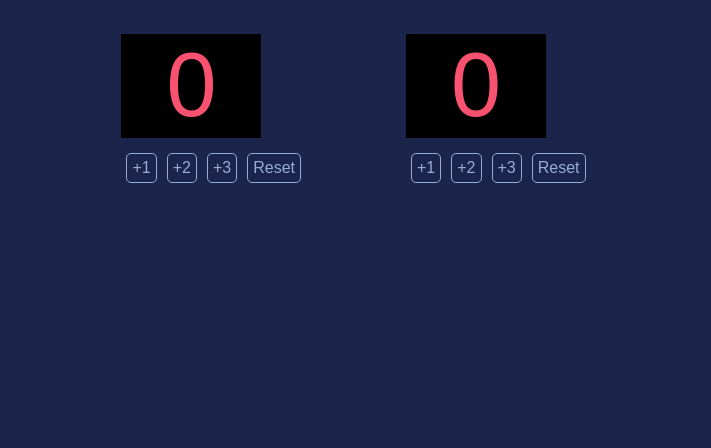
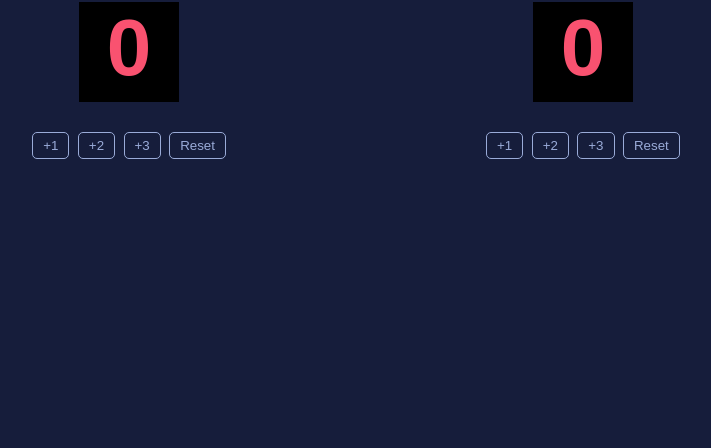
Before and after one commit to ImLJS/100DaysOfCode, a plain HTML site: page Day 7 - Basketball Scorecard/index.html in a window 1280 px wide. Shown: the part 352-800 px from the top of the page, without its empty margins (284-995 px from the left). Drawn offline with Linux system fonts and the light colour scheme; a web font is replaced by a local one.

Commit message:
Day 7 - Basketball Scorecard

```diff
--- a/Day 7 - Basketball Scorecard/index.html
+++ b/Day 7 - Basketball Scorecard/index.html
@@ -10,33 +10,45 @@
 </head>
 <body>
 
-    <div class="container">
-        <div class="score-card">
-            <h3>HOME</h3>
-            <div class="score-board">
-                <div>
-                    0
-                </div>
-            </div>
-            <div class="score-points">
-                <div class="points">+1</div>
-                <div class="points">+2</div>
-                <div class="points">+3</div>
-                <div class="points">Reset</div>
-            </div>
-        </div>
-        <div class="score-card">
-            <h3>GUEST</h3>
-            <div class="score-board">0</div>
-            <div class="score-points">
-                <div class="points">+1</div>
-                <div class="points">+2</div>
-                <div class="points">+3</div>
-                <div class="points">Reset</div>
-            </div>
+    <main class="container">
 
-        </div>
-    </div>
+		<!-- Home Start -->
+		<div class="home">
+			<h3>HOME</h3>
+			<div class="scoreboard-home">
+				<h2 id="home-score">0</h2>
+			</div>
+
+			<!-- Buttons -->
+			<div class="buttons">
+				<button class="plusone-btn" id="home-score-btn-1">+1</button>
+				<button class="plustwo-btn" id="home-score-btn-2">+2</button>
+				<button class="plusthree-btn" id="home-score-btn-3">+3</button>
+				<button class="reset-btn" id="reset-home-score">Reset</button>
+			</div>
+		</div>
+
+		<!-- Home End -->
+
+		<!-- Guest Start -->
+		<div class="guest">
+			<h3>GUEST</h3>
+			<div class="scoreboard-guest">
+				<h2 id="guest-score">0</h2>
+			</div>
+
+			<!-- Buttons -->
+			<div class="buttons">
+				<button class="plusone-btn" id="guest-score-btn-1">+1</button>
+				<button class="plustwo-btn" id="guest-score-btn-2">+2</button>
+				<button class="plusthree-btn" id="guest-score-btn-3">+3</button>
+				<button class="reset-btn" id="reset-guest-score">Reset</button>
+			</div>
+		</div>
+
+		<!-- Guest End -->
+
+	</main>
 
     <script src="script.js"></script>
 </body>
--- a/Day 7 - Basketball Scorecard/script.js
+++ b/Day 7 - Basketball Scorecard/script.js
@@ -0,0 +1,45 @@
+
+let homeScore = document.getElementById("home-score");
+let guestScore = document.getElementById("guest-score");
+
+let homeAdd1 = document.getElementById("home-score-btn-1");
+let homeAdd2 = document.getElementById("home-score-btn-2");
+let homeAdd3 = document.getElementById("home-score-btn-3");
+let homeReset = document.getElementById("reset-home-score");
+
+let guestAdd1 = document.getElementById("guest-score-btn-1");
+let guestAdd2 = document.getElementById("guest-score-btn-2");
+let guestAdd3 = document.getElementById("guest-score-btn-3");
+let guestReset = document.getElementById("reset-guest-score");
+
+homeAdd1.addEventListener("click", () => {
+    homeScore.textContent = parseInt(homeScore.textContent) + 1;
+})
+
+homeAdd2.addEventListener("click", () => {
+    homeScore.textContent = parseInt(homeScore.textContent) + 2;
+})
+
+homeAdd3.addEventListener("click", () => {
+    homeScore.textContent = parseInt(homeScore.textContent) + 3;
+})
+
+homeReset.addEventListener("click", () => {
+    homeScore.textContent = 0;
+})
+
+guestAdd1.addEventListener("click", () => {
+    guestScore.textContent = parseInt(guestScore.textContent) + 1;
+})
+
+guestAdd2.addEventListener("click", () => {
+    guestScore.textContent = parseInt(guestScore.textContent) + 2;
+})
+
+guestAdd3.addEventListener("click", () => {
+    guestScore.textContent = parseInt(guestScore.textContent) + 3;
+})
+
+guestReset.addEventListener("click", () => {
+    guestScore.textContent = 0;
+})
--- a/Day 7 - Basketball Scorecard/style.css
+++ b/Day 7 - Basketball Scorecard/style.css
@@ -1,49 +1,61 @@
-body {
+
+
+*{
     margin: 0;
-    background: #1B244A;
+    padding: 0;
     font-family: 'Cursed Timer ULiL', sans-serif;
-
+    box-sizing: border-box;
+    background: #161d3b;
 }
 
-.container {
+.container{
+    width: 100%;
+    height: 100vh;
     display: flex;
     justify-content: center;
     align-items: center;
-    height: 100vh;
+}
+
+.home, .guest{
+    /* border: 1px solid white; */
+    display: flex;
+    flex-direction: column;
+    align-items: center;
+    padding: 8em;
 }
 
 h3{
     color: white;
-    text-align: center;
-    font-size: 2.5rem;
+    font-size: 40px;
 }
 
-.score-card{
-    margin: 50px;
+.plusone-btn,
+.plustwo-btn,
+.plusthree-btn,
+.reset-btn{
+    border: 1px solid #9AABD8;
+    color: #9AABD8;
+    padding: 5px 10px;
+    border-radius: 5px;
+    cursor: pointer;
+    margin: 0 2px;
 }
 
-.score-board{
-    display: flex;
-    justify-content: center;
-    align-items: center;
-    background: black;
-    color: #f95270;
-    /* text-align: center; */
-    height: 104px;
-    width: 140px;
-    font-size: 5.625rem
+.scoreboard-guest,
+.scoreboard-home{
+    margin-top: 20px;
 }
 
-.score-points{
-    display: flex;
-    color: #9AABD8;
-    margin-top: 10px;
-    justify-content: center;
+#home-score,
+#guest-score{
+    width: 100px;
+    height: 100px;
+    background: black;
+    text-align: center;
+    color: #f95270;
+    font-size: 80px;
 }
 
-.points{
-    border: 1px solid #9AABD8;
-    border-radius: 5px;
-    margin: 5px;
-    padding: 5px;
+.buttons{
+    margin-top: 30px;
 }
```
